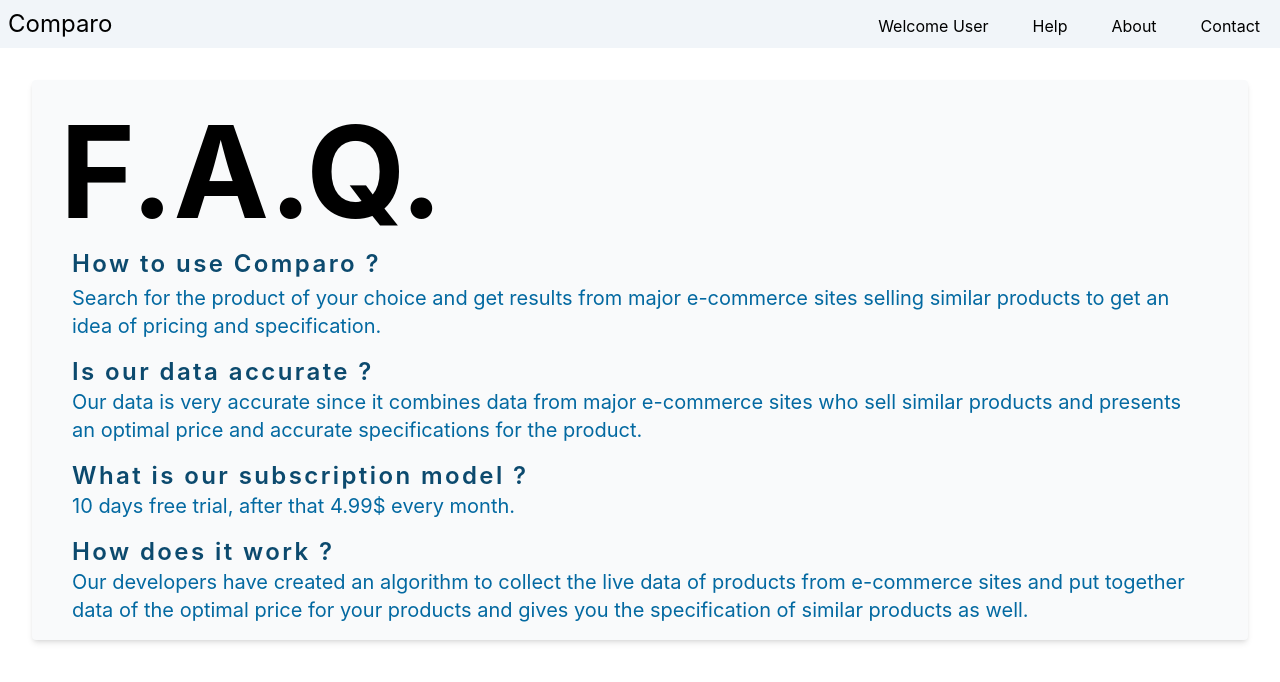
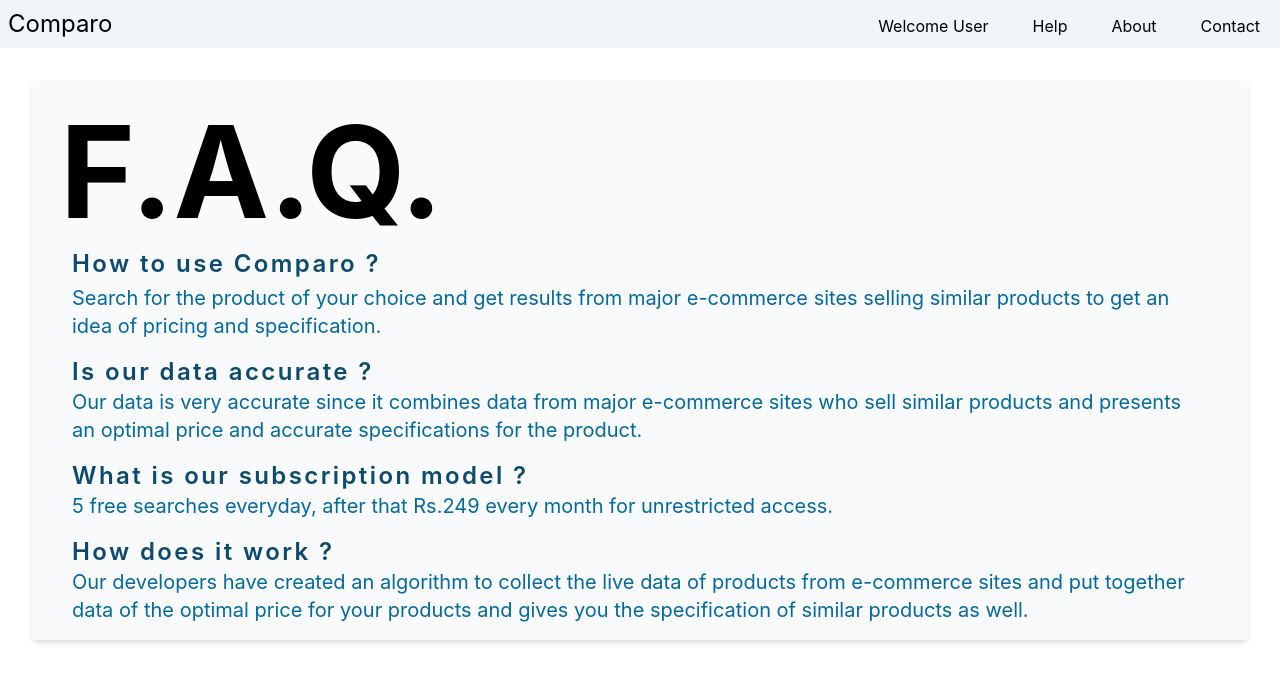
Before and after one commit to Mr-Emerald-Wolf/comparo-ui, a React (Create React App) app: page /help in a window 1280 px wide. Shown: the top 682 px of the page. Built offline with nearby package versions, Linux system fonts and the light colour scheme.

Commit message:
Updated price

```diff
--- a/src/components/Help.js
+++ b/src/components/Help.js
@@ -35,7 +35,7 @@ export class Help extends Component {
                                    What is our subscription model ?
                                 </h2>
                                 <a className="dark:text-sky-200 text-sky-700 leading-relaxed md:text-xl" href="https://www.instagram.com/comparo.ecommerce/">
-                                    10 days free trial, after that 4.99$ every month.
+                                    5 free searches everyday, after that Rs.249 every month for unrestricted access.
                                 </a>
 
                             </div>
--- a/src/components/ProductItem.js
+++ b/src/components/ProductItem.js
@@ -15,7 +15,7 @@ export default class ProductItem extends Component {
                         <a href="/#">
                             <h5 className="mb-2 text-2xl font-bold tracking-tight text-gray-900 dark:text-white">{title}</h5>
                         </a>
-                        <p className="mb-3 font-normal text-gray-700 dark:text-gray-400">Price: {price}$</p>
+                        <p className="mb-3 font-normal text-gray-700 dark:text-gray-400">Price: Rs.{price}</p>
                         <a href="/#" className="inline-flex items-center py-2 px-3 text-sm font-medium text-center text-white bg-blue-700 rounded-lg hover:bg-blue-800 focus:ring-4 focus:outline-none focus:ring-blue-300 dark:bg-blue-600 dark:hover:bg-blue-700 dark:focus:ring-blue-800">
                             Buy Now
                             <svg className="ml-2 -mr-1 w-4 h-4" fill="currentColor" viewBox="0 0 20 20" xmlns="http://www.w3.org/2000/svg"><path fillRule="evenodd" d="M10.293 3.293a1 1 0 011.414 0l6 6a1 1 0 010 1.414l-6 6a1 1 0 01-1.414-1.414L14.586 11H3a1 1 0 110-2h11.586l-4.293-4.293a1 1 0 010-1.414z" clipRule="evenodd"></path></svg>
--- a/src/components/SeachItem.js
+++ b/src/components/SeachItem.js
@@ -20,7 +20,7 @@ export default class SeachItem extends Component {
                             Price
                         </h2>
                         <p className="dark:text-sky-200 text-sky-700 leading-relaxed md:text-xl">
-                            Rs.{element[1].price}
+                            Rs.{((element[1].price))}
                         </p>
 
                     </div>
--- a/src/components/Search.js
+++ b/src/components/Search.js
@@ -17,7 +17,7 @@ export default function Search() {
         //console.log(data);
         // logs [{ name: 'Joker'}, { name: 'Batman' }]
     }
-    let [data, setData] = useState([1,2])
+    let [data, setData] = useState([1,{"price":0}])
     useEffect(() => {
         let timeout1 = setTimeout(() => { loadData() }, 1000);
         return () => {
```
